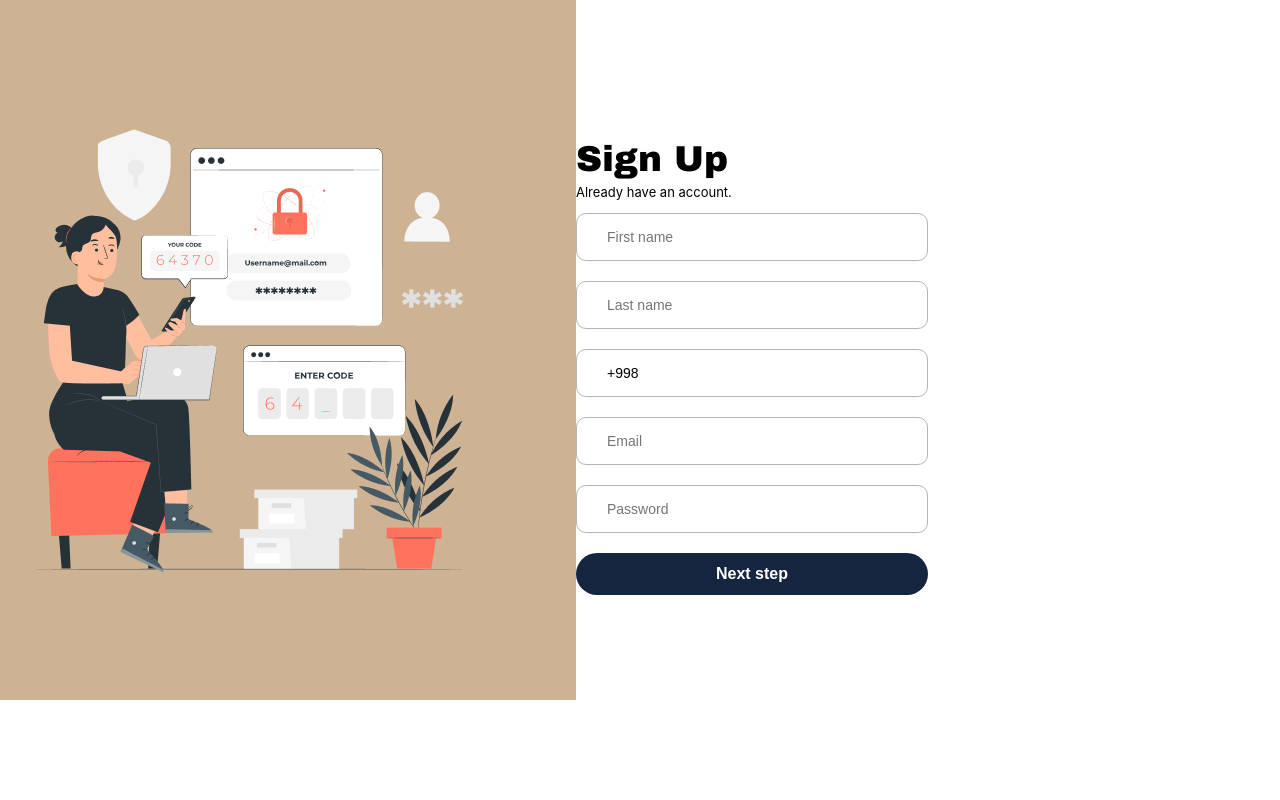
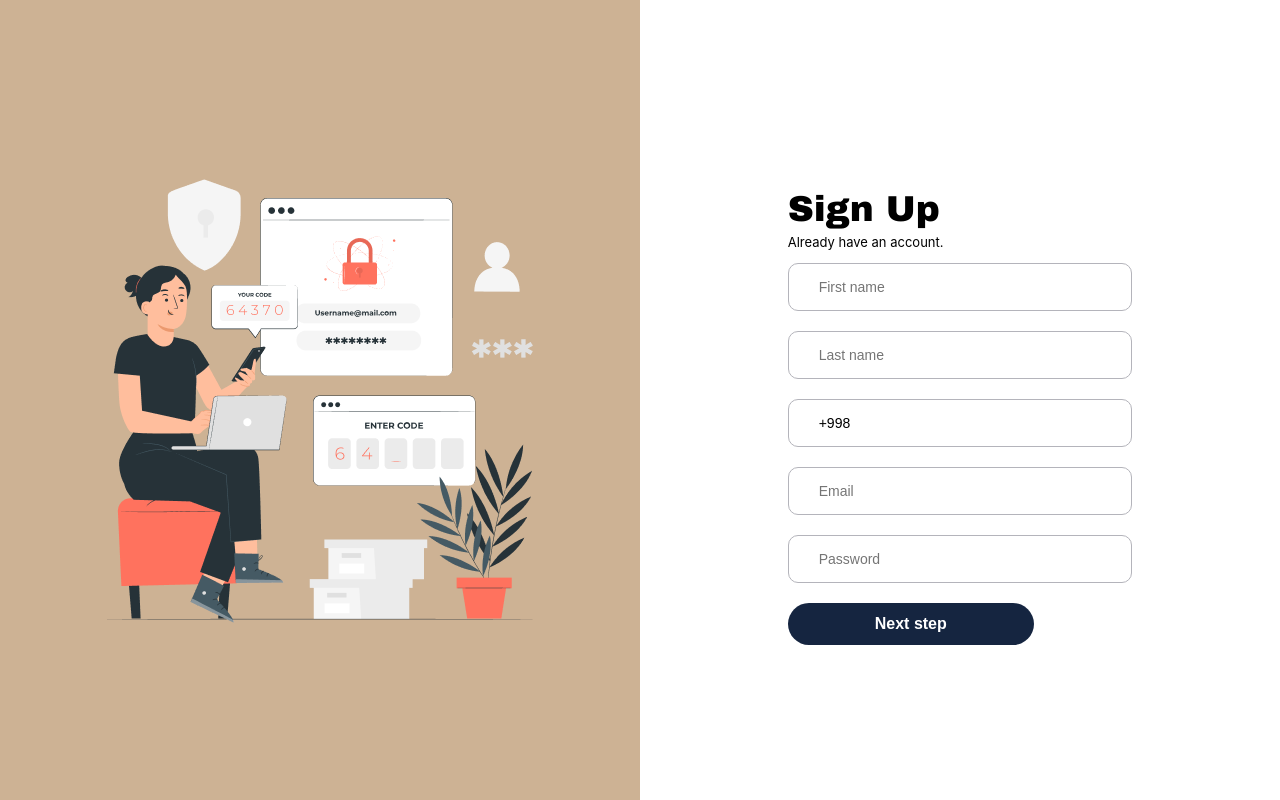
Before and after one commit to BosimovOxunjon/my-bookzone-app, a React (Create React App) app: page / in a window 1280 px wide. Built offline with nearby package versions, Linux system fonts and the light colour scheme.

Commit message:
fixed signup pages

```diff
--- a/src/pages/Login/SignUp.js
+++ b/src/pages/Login/SignUp.js
@@ -8,12 +8,14 @@ const SignUp = () => {
   return (
     <StyledSignUp>
       <div className="row">
-        <div className="img">
+        <div className="content_img">
           <div className="img_wrapper">
             <img src={BgImg} className="img_item" alt="background-img" />
             <img src={MainImg} className="img_item" alt="background-img" />
           </div>
         </div>
+        <div className="content_form">
+          <div className="content_form-item"></div>
           <form className="form_wrapper">
             <h2 className="title">Sign Up</h2>
             <p className="text">
@@ -71,6 +73,7 @@ const SignUp = () => {
             />
           </form>
         </div>
+      </div>
     </StyledSignUp>
   );
 };
--- a/src/style/pages/signUp.js
+++ b/src/style/pages/signUp.js
@@ -1,28 +1,41 @@
 import styled from "styled-components";
-import "bootstrap";
 
 const StyledSignUp = styled.section`
   .row {
     display: flex;
     align-items: center;
   }
-  .img {
+  .content_img {
     width: 50%;
+    height: 100vh;
     margin-left: 0;
   }
   .img_wrapper {
     display: flex;
     positon: relative;
-    justify-content: flex-start;
+    height: 100%;
+    justify-content: center;
     align-items: center;
+    .img_item:first-child {
+      height: 100%;
+      width: 100%;
+    }
     .img_item:last-child {
       position: absolute;
+    }
+  }
+  .content_form {
+    display: flex;
+    width: 50%;
+    .content_form-item {
+      width: 30%;
+      min-height: 100px;
     }
   }
   .form_wrapper {
     display: flex;
     flex-direction: column;
-    width: 70%;
+    width: 100%;
     // margin-left: auto;
     // justify-content: space-around;
     .title {
@@ -42,7 +55,7 @@ const StyledSignUp = styled.section`
     }
     .form_input {
       border: 1px solid #b4b4bb;
-      width: 50%;
+      width: 70%;
       border-radius: 10px;
       padding: 15px 0 15px 30px;
       font-size: 14px;
@@ -60,21 +73,42 @@ const StyledSignUp = styled.section`
       border-radius: 35px;
     }
   }
+  @media screen and (max-width: 992px) {
+    .content_img {
+      width: 60%;
+      .img_item {
+        width: 100%;
+      }
+      .img_item:last-child {
+        width: 50%;
+      }
+    }
+    .content_form {
+      width: 40%;
+    }
+  }
   @media screen and (max-width: 769px) {
     .row {
       display: block;
       margin: 0 auto;
     }
-    .form_wrapper,
-    .img {
+    .content_form,
+    .content_img {
       width: 100%;
       align-items: center;
     }
     .img_item:first-child {
       left: inherit;
+      width: 100%;
+    }
+    .img_item:last:child {
+      width: 70%;
     }
   }
   @media screen and (max-width: 576px) {
+    .content_form-item {
+      width: 5% !important;
+    }
     .form_wrapper {
       .form_input {
         width: 95%;
```
Lines whose indentation alone changed are shown as unchanged.
